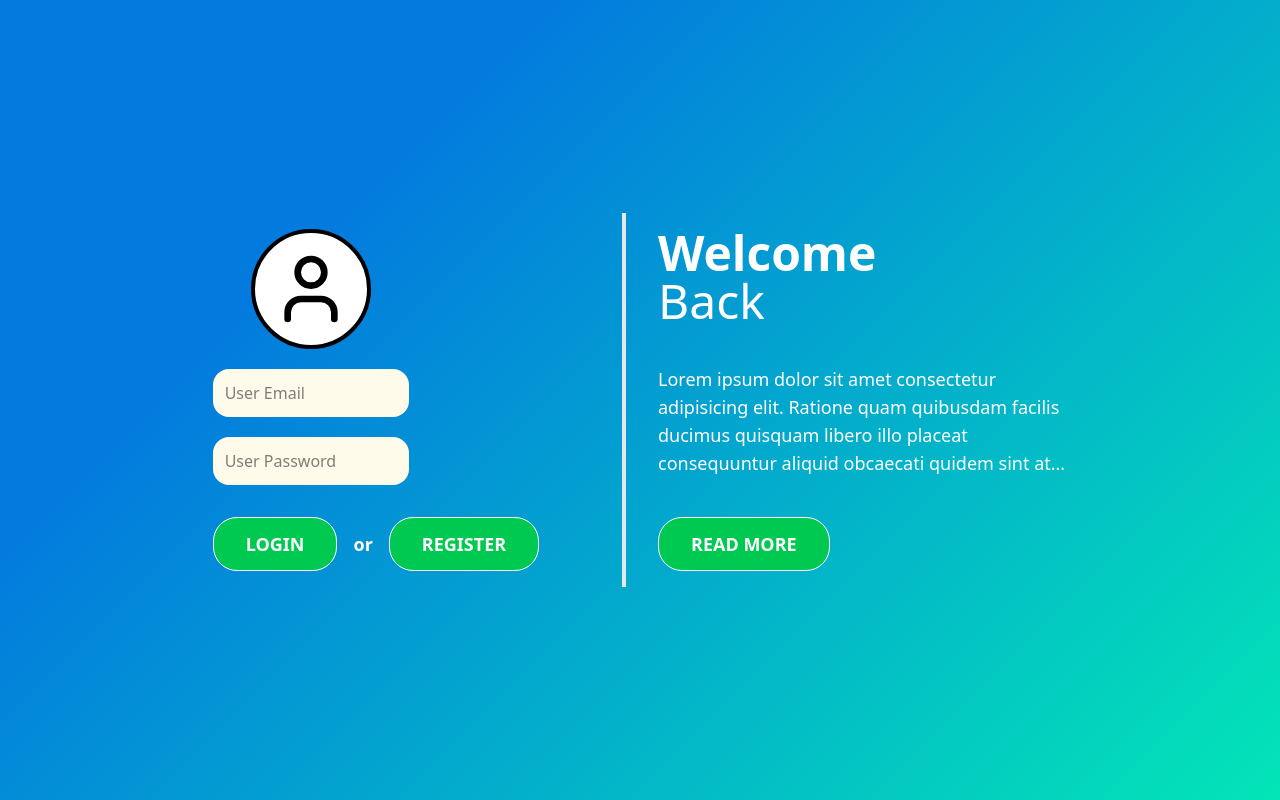
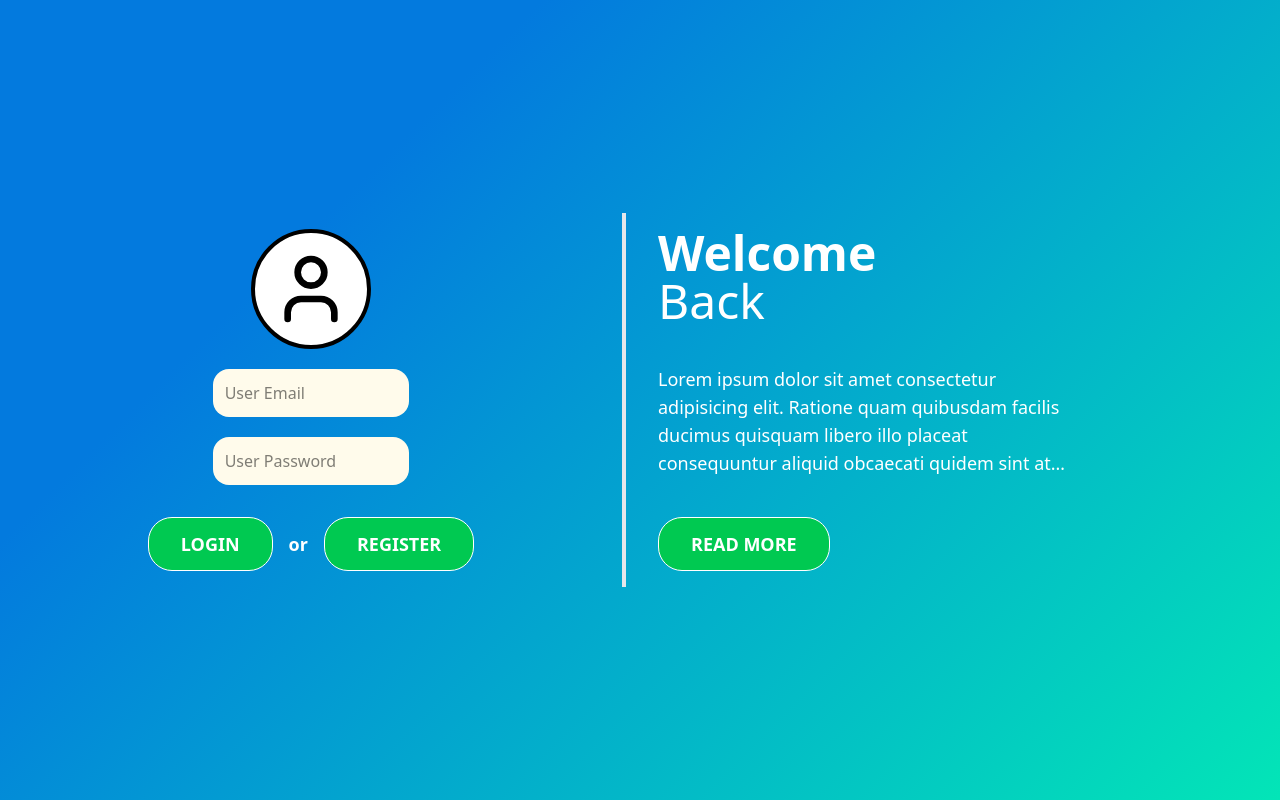
Before and after one commit to ranjan7586/Expense-Tracker-v2, a React (Vite) app in the folder Expense/: page /login in a window 1280 px wide. Built offline with nearby package versions, Linux system fonts and the light colour scheme.

Commit message:
login issue fix

```diff
--- a/Expense/src/Pages/Login.tsx
+++ b/Expense/src/Pages/Login.tsx
@@ -58,7 +58,7 @@ const Login: React.FC<Props> = (props: Props) => {
                                     <Password chnageFunc={formik.handleChange} placeHolder='User Password' className='p-3 w-1/3 rounded-2xl bg-amber-50' />
                                     <p className='mt-3 text-teal-300 font-bold'>{formik.errors.password}</p>
                                 </div>
-                                <div className="flex w-1/3 m-auto justify-between mt-8 gap-4">
+                                <div className="flex w-1/3 m-auto justify-center mt-8 gap-4">
                                     <button type="submit" className="flex-1 border bg-green-500 uppercase rounded-3xl px-8 py-3 text-lg font-bold text-white cursor-pointer">
                                         Login
                                     </button>
```
